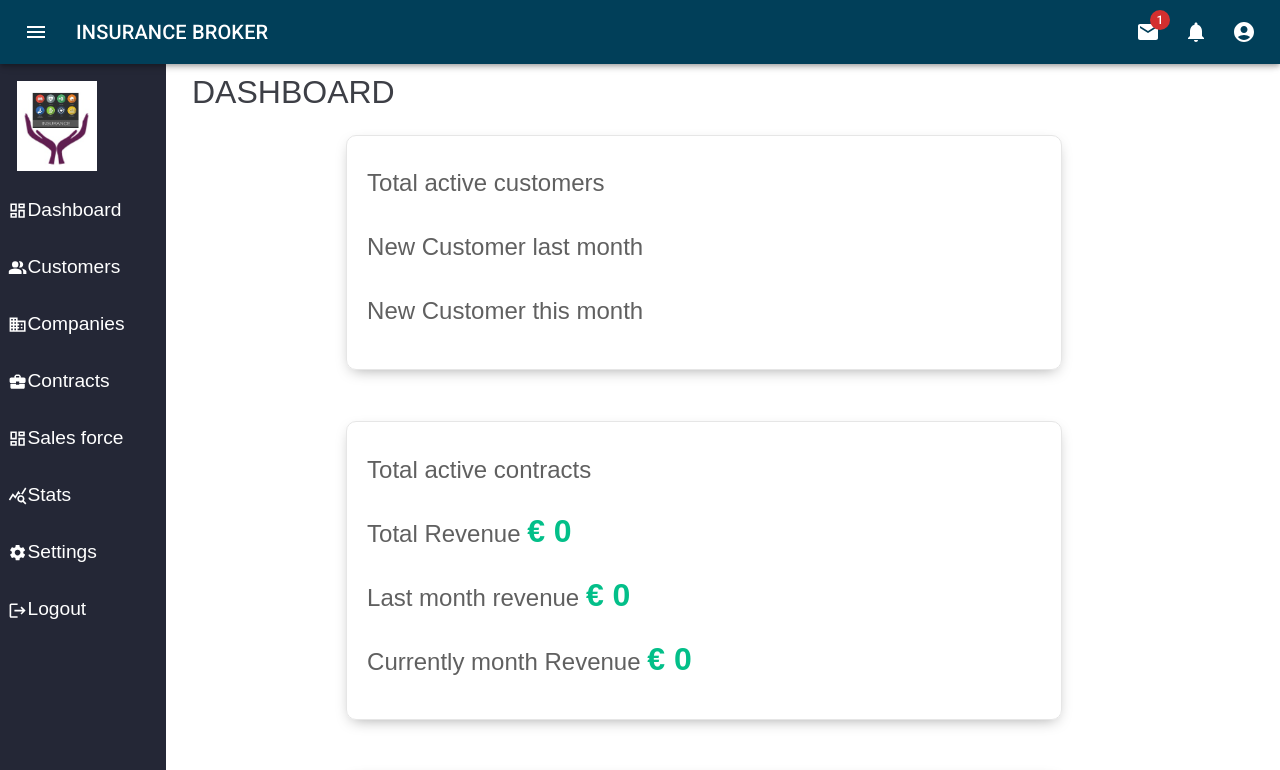
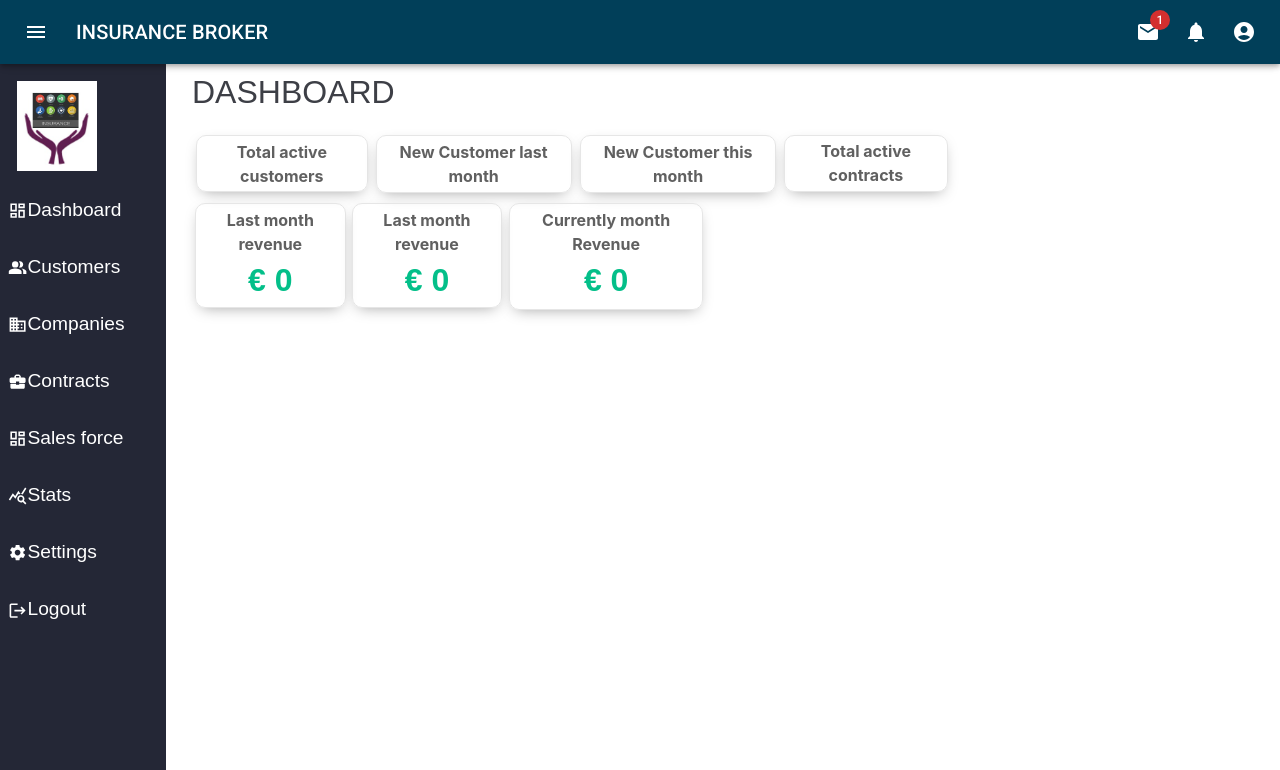
Before and after one commit to FrancescoMicunco/insurance-broker, a React (Create React App) app: page / in a window 1280 px wide. Shown: the top 770 px of the page. Built offline with nearby package versions, Linux system fonts and the light colour scheme; no server answers; a web font is replaced by a local one.

Commit message:
dashboard

```diff
--- a/package.json
+++ b/package.json
@@ -26,6 +26,7 @@
     "react-router-dom": "^6.2.2",
     "react-scripts": "5.0.0",
     "react-select": "^5.2.2",
+    "recharts": "^2.1.9",
     "redux": "^4.1.2",
     "redux-thunk": "^2.4.1",
     "web-vitals": "^2.1.4"
--- a/src/App.css
+++ b/src/App.css
@@ -78,6 +78,27 @@ h2 {
     box-shadow: 0 5px 15px -6px #00000063;
 }
 
+.detailBodyIn {
+    color: rgba(78, 78, 78, 0.897);
+    text-align: left;
+    margin-left: 2%;
+    margin-right: 2%;
+    margin-bottom: 5%;
+    padding: 2%;
+    padding-right: 0;
+    padding-left: 0;
+    font-size: 16px;
+    border: 2px solid rgba(78, 78, 78, 0.719);
+    border-radius: 10px;
+    display: flex;
+    flex-direction: column;
+    align-items: center;
+    text-align: center;
+    border: 1px solid rgb(230, 230, 230);
+    box-shadow: 0 5px 15px -6px #00000063;
+    font-weight: bold;
+}
+
 .tdGreen {
     color: rgb(0, 255, 0);
     font-weight: bold;
--- a/src/pages/Dashboard.jsx
+++ b/src/pages/Dashboard.jsx
@@ -1,8 +1,8 @@
-import React from 'react'
+import React, { PureComponent } from 'react';
 import { useSelector, useDispatch } from 'react-redux'
 import { useState, useEffect } from 'react'
 import lodash from 'lodash'
-import Moment from 'react-moment';
+import { BarChart, Bar, XAxis, YAxis, CartesianGrid, Tooltip, Legend, ResponsiveContainer } from 'recharts';
 
 const Dashboard = () => {
     const [value, setValue] = useState('')
@@ -27,38 +27,114 @@ const Dashboard = () => {
 
     const lastMonthProducts = products?.filter(m => new Date(m.createdAt).getMonth() === thisMonth - 1)
     const lastMonthTotalAmount = lodash.sum(lastMonthProducts?.map(a => a.amount))
+    console.log("LMTA", lastMonthTotalAmount)
 
     const thisMonthProducts = products?.filter(m => new Date(m.createdAt).getMonth() === thisMonth)
     const thisMonthTotalAmount = lodash.sum(thisMonthProducts?.map(a => a.amount))
+    console.log("TMTP", thisMonthTotalAmount)
 
     const lastMonthCustomers = customers?.filter(m => new Date(m.createdAt).getMonth() === thisMonth - 1)
     const totalLastMonthCustomers = lastMonthCustomers?.length
+    console.log("TLMC", totalLastMonthCustomers)
 
     const thisMonthCustomers = customers?.filter(m => new Date(m.createdAt).getMonth() === thisMonth)
     const totalThisMonthCustomers = thisMonthCustomers?.length
+    console.log("TTMC", totalThisMonthCustomers)
+
+    const data = [{ name: 'total Customers', cv: thisMonthCustomers, pv: lastMonthCustomers },
+    { name: 'total Revenue', cv: thisMonthProducts, pv: lastMonthProducts }]
+
+
+
+    const data1 = [
+        {
+            "name": "Page A",
+            "uv": 4000,
+            "pv": 2400,
+            "amt": 2400
+        },
+        {
+            "name": "Page B",
+            "uv": 3000,
+            "pv": 1398,
+            "amt": 2210
+        },
+        {
+            "name": "Page C",
+            "uv": 2000,
+            "pv": 9800,
+            "amt": 2290
+        },
+        {
+            "name": "Page D",
+            "uv": 2780,
+            "pv": 3908,
+            "amt": 2000
+        },
+        {
+            "name": "Page E",
+            "uv": 1890,
+            "pv": 4800,
+            "amt": 2181
+        },
+        {
+            "name": "Page F",
+            "uv": 2390,
+            "pv": 3800,
+            "amt": 2500
+        },
+        {
+            "name": "Page G",
+            "uv": 3490,
+            "pv": 4300,
+            "amt": 2100
+        }
+    ]
 
     return (
         <div style={{ color: 'gray' }}>
             <h2 className='my-md-4'>DASHBOARD</h2>
 
             <div className='d-flex fluid flex-column justify-content-around mt-4 flex-wrap '>
-                <div className='detailBody' >
-                    <p className='tDashboard'>Total active customers <span className='spanDash' > {customers?.length}</span></p>
-                    <p className='tDashboard'> New Customer last month <span className='spanDash' > {totalLastMonthCustomers}</span></p>
-                    <p className='tDashboard'> New Customer this month <span className='spanDash' > {totalThisMonthCustomers}</span></p>
-                </div>
-                <div className='detailBody' >
-                    <p className='tDashboard'>Total active contracts <span className='spanDash' > {products?.length}</span></p>
-                    <p className='tDashboard'> Total Revenue <span className='spanDash' >€ {totalAmount}</span></p>
-                    <p className='tDashboard'>Last month revenue <span className='spanDash' >€ {lastMonthTotalAmount}</span></p>
-                    <p className='tDashboard'> Currently month Revenue <span className='spanDash' >€ {thisMonthTotalAmount}</span></p>
-
+                <div className="d-flex " >
+                    <div><p className='tDashboard, detailBodyIn'>Total active customers <span className='spanDash' > {customers?.length}</span></p></div>
+                    <div><p className='tDashboard, detailBodyIn'> New Customer last month <span className='spanDash' > {totalLastMonthCustomers}</span></p></div>
+                    <div><p className='tDashboard, detailBodyIn'> New Customer this month <span className='spanDash' > {totalThisMonthCustomers}</span></p></div>
+                    <div><p className='tDashboard, detailBodyIn'>Total active contracts <span className='spanDash' > {products?.length}</span></p></div>
 
                 </div>
-                <div className='detailBody' >
-                    <p className='tDashboard'>Total active customers <span className='spanDash' > {customers?.length}</span></p>
-                    <p className='tDashboard'> New Customer this month</p>
+
+                <div className="d-flex " >
+
+                    <div><p className='tDashboard, detailBodyIn'>Last month revenue <span className='spanDash' >€ {totalAmount}</span></p></div>
+                    <div><p className='tDashboard, detailBodyIn'>Last month revenue <span className='spanDash' >€ {lastMonthTotalAmount}</span></p></div>
+                    <div><p className='tDashboard, detailBodyIn'> Currently month Revenue <span className='spanDash' >€ {thisMonthTotalAmount}</span></p></div>
+
                 </div>
+                <div>
+                    <ResponsiveContainer width="100%" height="100%">
+                        <BarChart
+                            width={500}
+                            height={300}
+                            data={data}
+                            margin={{
+                                top: 5,
+                                right: 30,
+                                left: 20,
+                                bottom: 5,
+                            }}
+                        >
+                            <CartesianGrid strokeDasharray="3 3" />
+                            <XAxis dataKey="name" />
+                            <YAxis />
+                            <Tooltip />
+                            <Legend />
+                            <Bar dataKey="cv" fill="#8884d8" />
+                            <Bar dataKey="pv" fill="#82ca9d" />
+                        </BarChart>
+                    </ResponsiveContainer>
+                </div>
+
 
             </div>
         </div >
```
Also changed, not shown: public/404page Screenshot.png, 1 other file (tests, documents, lock files or other folders).
